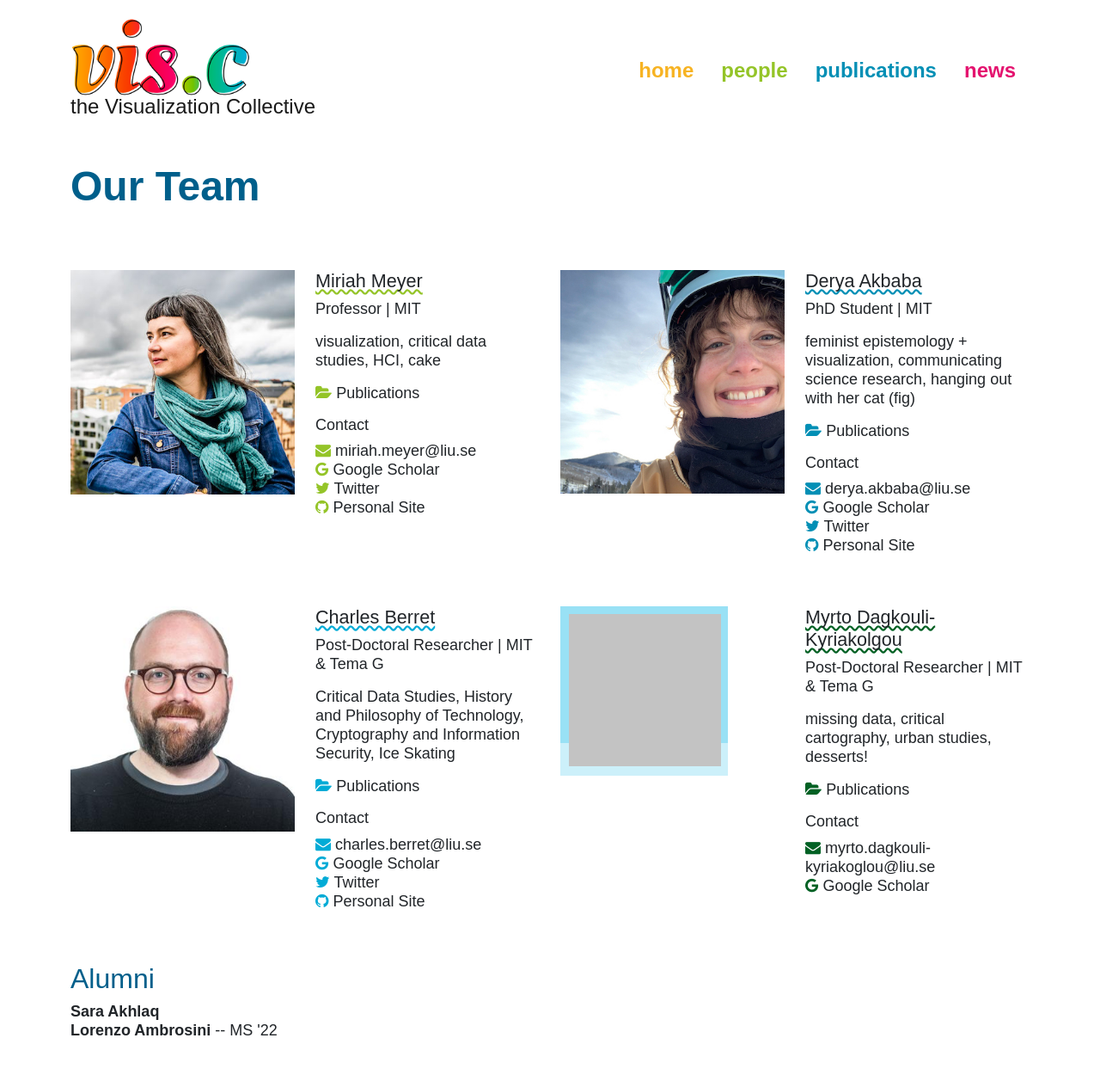
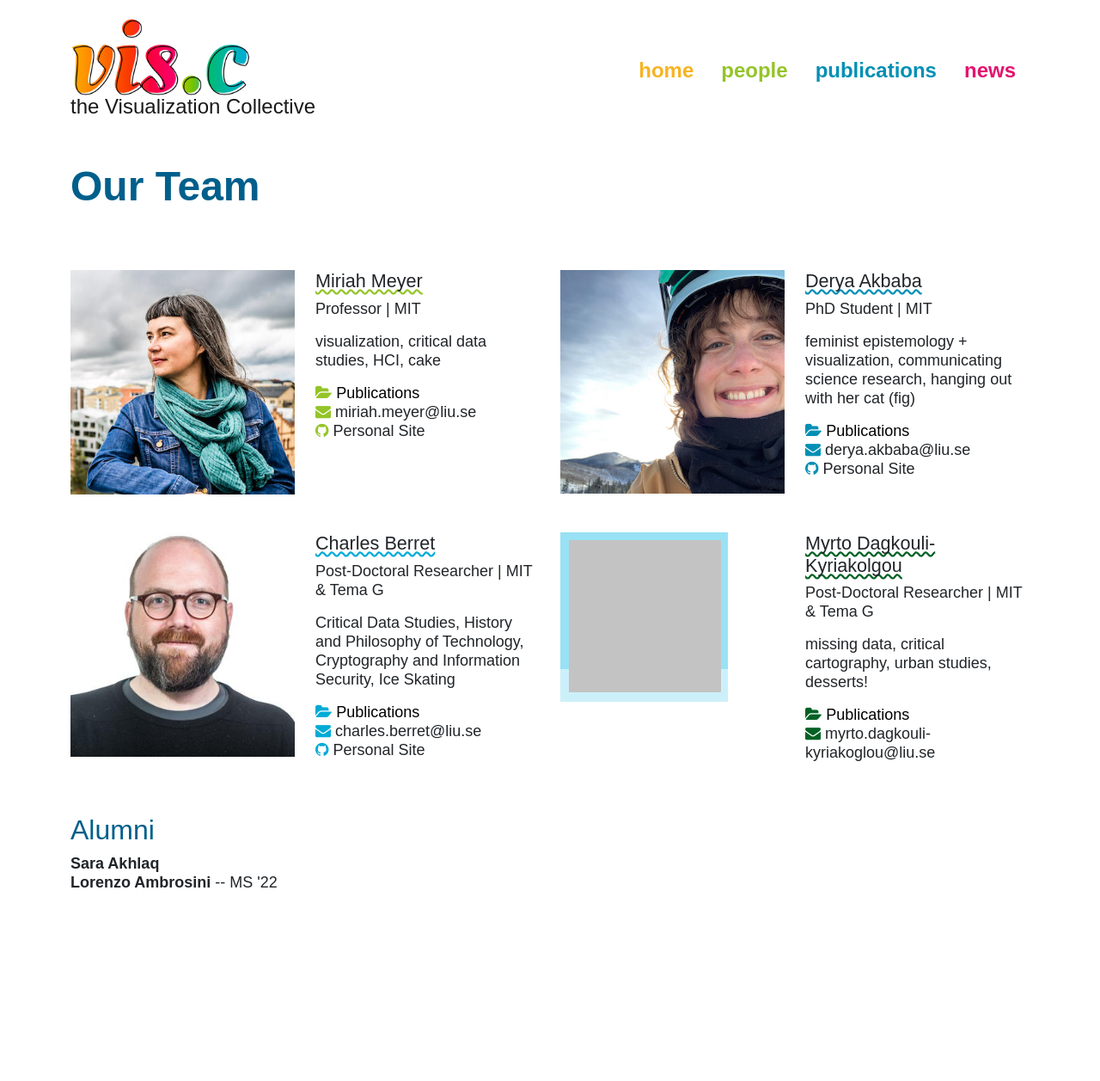
Before and after one commit to visidlab/visidlab.github.io, a Jekyll site: the page built from people.md, in a window 1280 px wide. Shown: the whole page at 86% size. Built offline with Jekyll 4.4.1, drawn with Linux system fonts in a browser that asks for light colours; some web fonts are replaced; after the commit the page ends 1085 px from its top, so only the background shows below that.

Commit message:
Remove excess person info

```diff
--- a/_includes/person.html
+++ b/_includes/person.html
@@ -31,33 +31,16 @@
         {% endif %}
         <p> {{ role }} | {{ person.division}} </p>
 
-        {% if person.organization != 'LiU' %}
-        <p> {{ person.organization }} </p>
-        {% endif %}
         <p> {{ person.keywords }} </p>
 
-        <p><a href="{{ person.permalink }}"><i class="fa fa-folder-open" style="color: var({{ color }})"></i>
-                Publications</a></p>
+        <a href="{{ person.permalink }}"><i class="fa fa-folder-open" style="color: var({{ color }})"></i>
+            Publications</a>
 
 
-        {{ page.first_name }} {{ page.last_name }}
-        <div>
-            <h4>Contact</h4>
+
         <p>
             <a href="mailto:{{ person.email }}"><i class="fa fa-envelope" style="color: var({{ color }})"></i> {{
                 person.email }}</a> <br>
-
-                {% if person.gs %}
-                <a href="{{ person.gs }}"><i class="fa fa-google" style="color: var({{ color }})"></i> Google
-                    Scholar</a><br>
-                {% endif %}
-                {% if person.twitter %}
-                <a href="http://twitter.com/{{person.twitter}}"><i class="fa fa-twitter"
-                        style="color: var({{ color }})"></i> Twitter</a><br>
-                {% endif %}
-                {% if person.github %}
-                <a href="{{person.github}}"><i class="fa fa-github" style="color: var({{ color }})"></i> GitHub</a><br>
-                {% endif %}
             {% if person.personal-site %}
             <a href="{{person.personal-site}}"><i class="fa fa-github" style="color: var({{ color }})"></i> Personal
                 Site</a>
@@ -65,5 +48,4 @@
         </p>
     </div>
 </div>
-</div>
 <br>
```
Lines whose indentation alone changed are shown as unchanged.
